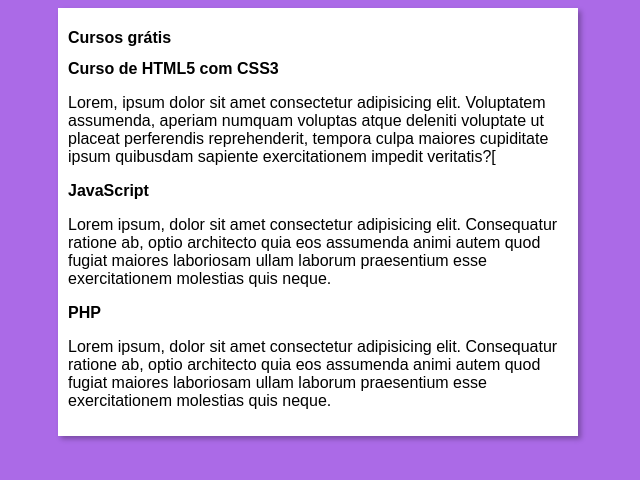
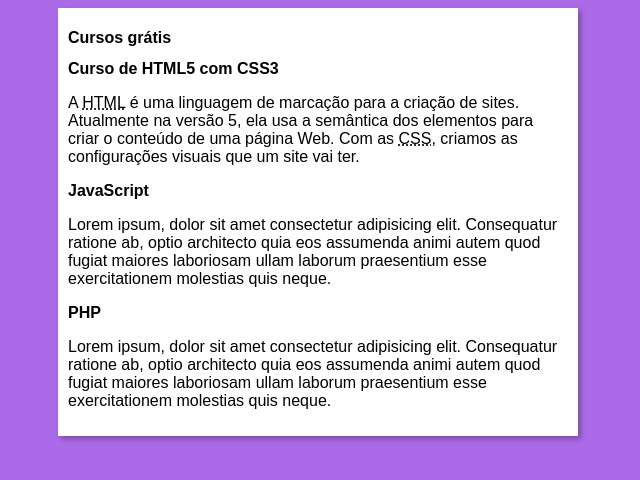
Before and after one commit to henriquemrtns/projeto-site, a plain HTML site: page index.html in a window 1280 px wide. Shown: the whole page, without its empty margins (322-962 px from the left). Drawn offline with Linux system fonts and the light colour scheme.

Commit message:
update text 1

```diff
--- a/index.html
+++ b/index.html
@@ -14,7 +14,7 @@
         </header>
         <article>
             <h2>Curso de HTML5 com CSS3</h2>
-            <p>Lorem, ipsum dolor sit amet consectetur adipisicing elit. Voluptatem assumenda, aperiam numquam voluptas atque deleniti voluptate ut placeat perferendis reprehenderit, tempora culpa maiores cupiditate ipsum quibusdam sapiente exercitationem impedit veritatis?[</p>
+            <p>A <abbr title="HyperText Markup Language">HTML</abbr> é uma linguagem de marcação para a criação de sites. Atualmente na versão 5, ela usa a semântica dos elementos para criar o conteúdo de uma página Web. Com as <abbr title="Cascading Style Sheets">CSS</abbr>, criamos as configurações visuais que um site vai ter.</p>
         </article>
         <article>
             <h2>JavaScript</h2>
```
